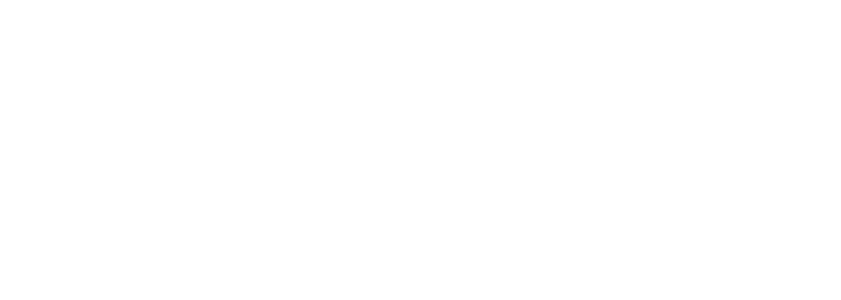
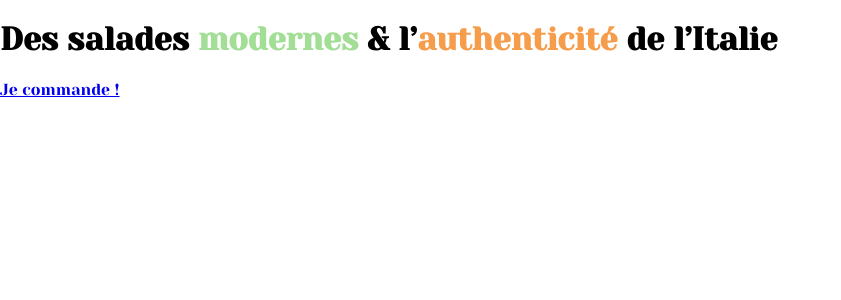
Before and after one commit to ALJURDY/SALATA, a React (Create React App) app: page / in a window 1280 px wide. Shown: the top 300 px of the page, without its empty margins (0-841 px from the left). Built offline with nearby package versions, Linux system fonts and the light colour scheme.

Commit message:
[CREATE] Hero Page

```diff
--- a/src/App.tsx
+++ b/src/App.tsx
@@ -1,10 +1,12 @@
 import React from 'react';
 import logo from './logo.svg';
 import './App.css';
+import Hero from './components/Hero/Hero';
 
 function App() {
   return (
     <>
+    <Hero/>
     </>
 
   );
--- /dev/null
+++ b/src/components/Hero/Hero.module.css
@@ -0,0 +1,11 @@
+main{
+    font-family: 'Yeseva One', cursive;
+}
+
+.menthe{
+    color: #a2de96;
+}
+
+.tangerine{
+    color:#f69d4b;
+}
--- /dev/null
+++ b/src/components/Hero/Hero.tsx
@@ -0,0 +1,15 @@
+import style from "./Hero.module.css";
+
+const Hero = () => {
+    return(
+
+        <main>
+        <h1>Des salades <span className={style.menthe}>modernes</span> & l’<span className={style.tangerine}>authenticité</span> de l’Italie</h1>
+        <a href="#">Je commande !</a>
+         <img src="#" alt="" />
+        </main>
+    )
+
+}
+
+export default Hero;
```
